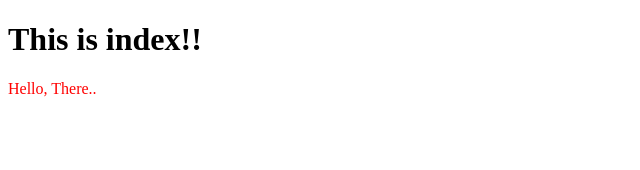
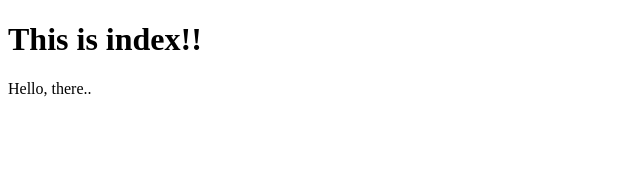
Before and after one commit to mtseveryn/TAGinc-client-portal, a React app: page / in a window 1280 px wide. Shown: the top 170 px of the page, without its empty margins (0-640 px from the left). Built offline with nearby package versions, Linux system fonts and the light colour scheme.

Commit message:
Revert "fixed dev2 bug in package.json scripts"

```diff
--- a/client/App.js
+++ b/client/App.js
@@ -2,8 +2,8 @@ import React from 'react'
 
 const App = () => {
   return (
-    <div style={{color: 'red'}}>
-      Hello, There..
+    <div>
+      Hello, there..
     </div>
   )
 }
--- a/package.json
+++ b/package.json
@@ -9,7 +9,7 @@
     "build2": "cross-env NODE_ENV=production webpack --config build/webpack.config.js",
     "build3": "cross-env NODE_ENV=production webpack",
     "dev": "webpack serve --hot --open",
-    "dev2": "concurrently \"cross-env NODE_ENV=development webpack serve  --hot --open \" \"nodemon ./server/server.js\"",
+    "dev2": "concurrently \"cross-env NODE_ENV=development webpack serve --open --hot --inline  ./\" \"nodemon ./server/server.js\"",
     "start": "concurrently \" webpack serve --hot --open\" \"nodemon server/server.js\" "
   },
   "repository": {
```
Also changed, not shown: 1 other file (tests, documents, lock files or other folders).
